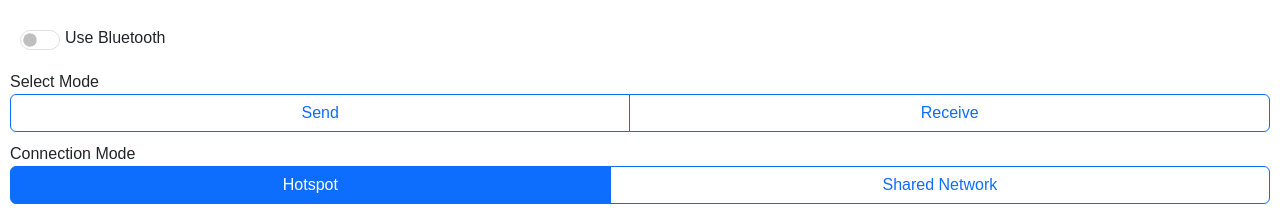
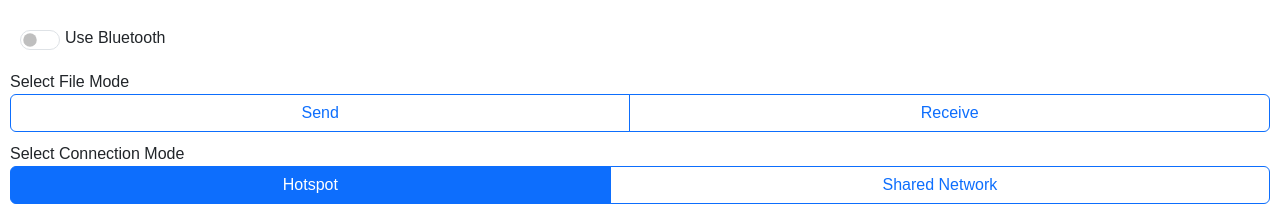
Before and after one commit to spieglt/FlyingCarpet, a plain HTML site: page Flying Carpet/src/index.html in a window 1280 px wide. Shown: the part 164-380 px from the top of the page. Drawn offline with Linux system fonts and the light colour scheme.

Commit message:
Desktop: rename mode labels to match macOS layout change

```diff
--- a/Flying Carpet/src/index.html
+++ b/Flying Carpet/src/index.html
@@ -38,7 +38,7 @@
       </div>
 
       <!-- mode box -->
-      <label style="margin-left: 10px">Select Mode</label>
+      <label style="margin-left: 10px">Select File Mode</label>
       <div class="btn-group" role="group" aria-label="Mode selector" id="modeBox" style="margin: 10px; margin-top: 0px;">
         <input type="radio" class="btn-check" name="moderadio" id="sendButton" autocomplete="off" onchange="modeChange('send')">
         <label class="btn btn-outline-primary" for="sendButton">Send</label>
@@ -48,7 +48,7 @@
       </div>
 
       <!-- connection mode box -->
-      <label id="connectionModeLabel" style="margin-left: 10px">Connection Mode</label>
+      <label id="connectionModeLabel" style="margin-left: 10px">Select Connection Mode</label>
       <div class="btn-group" role="group" aria-label="Connection mode selector" id="connectionModeBox" style="margin: 10px; margin-top: 0px;">
         <input type="radio" class="btn-check" name="connectionradio" id="hotspotButton" autocomplete="off" onchange="connectionModeChange('hotspot')" checked>
         <label class="btn btn-outline-primary" for="hotspotButton">Hotspot</label>
```
